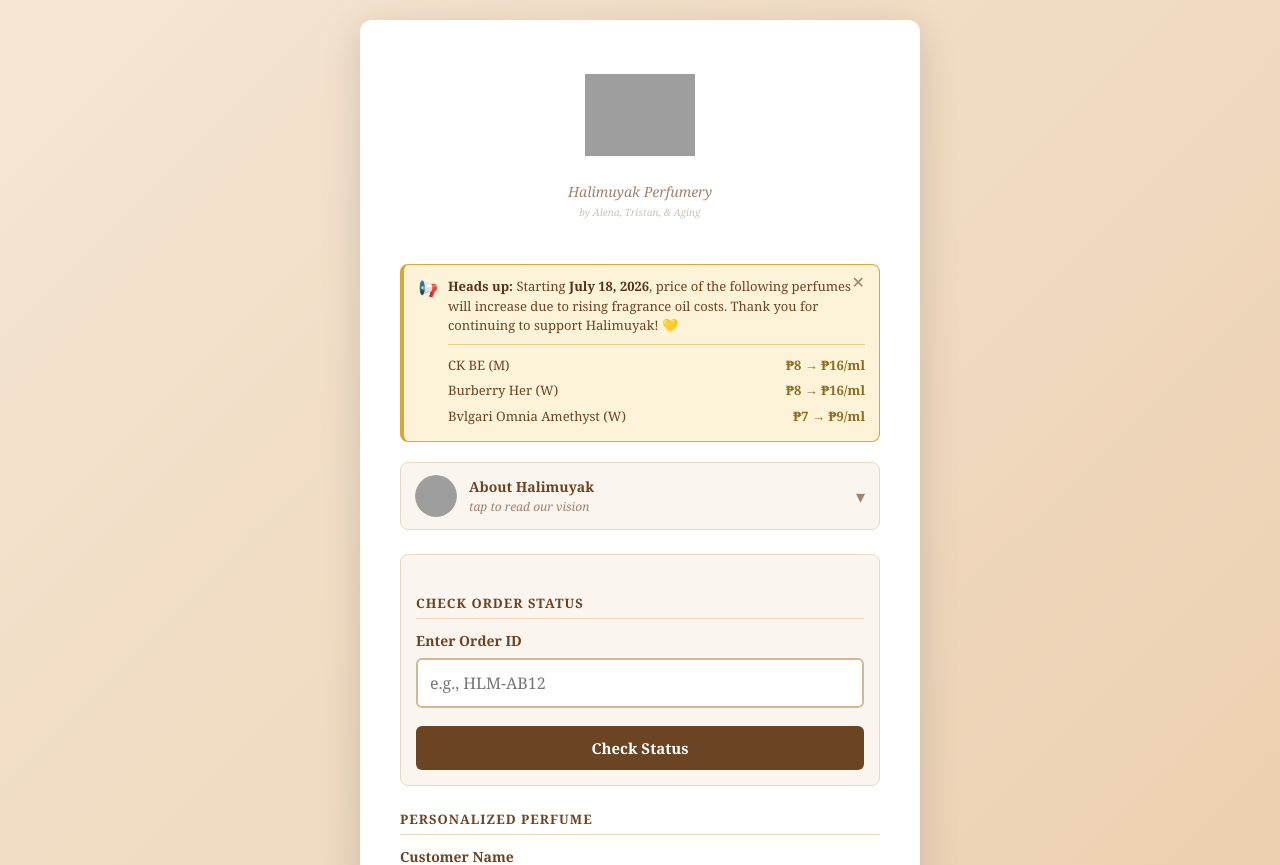
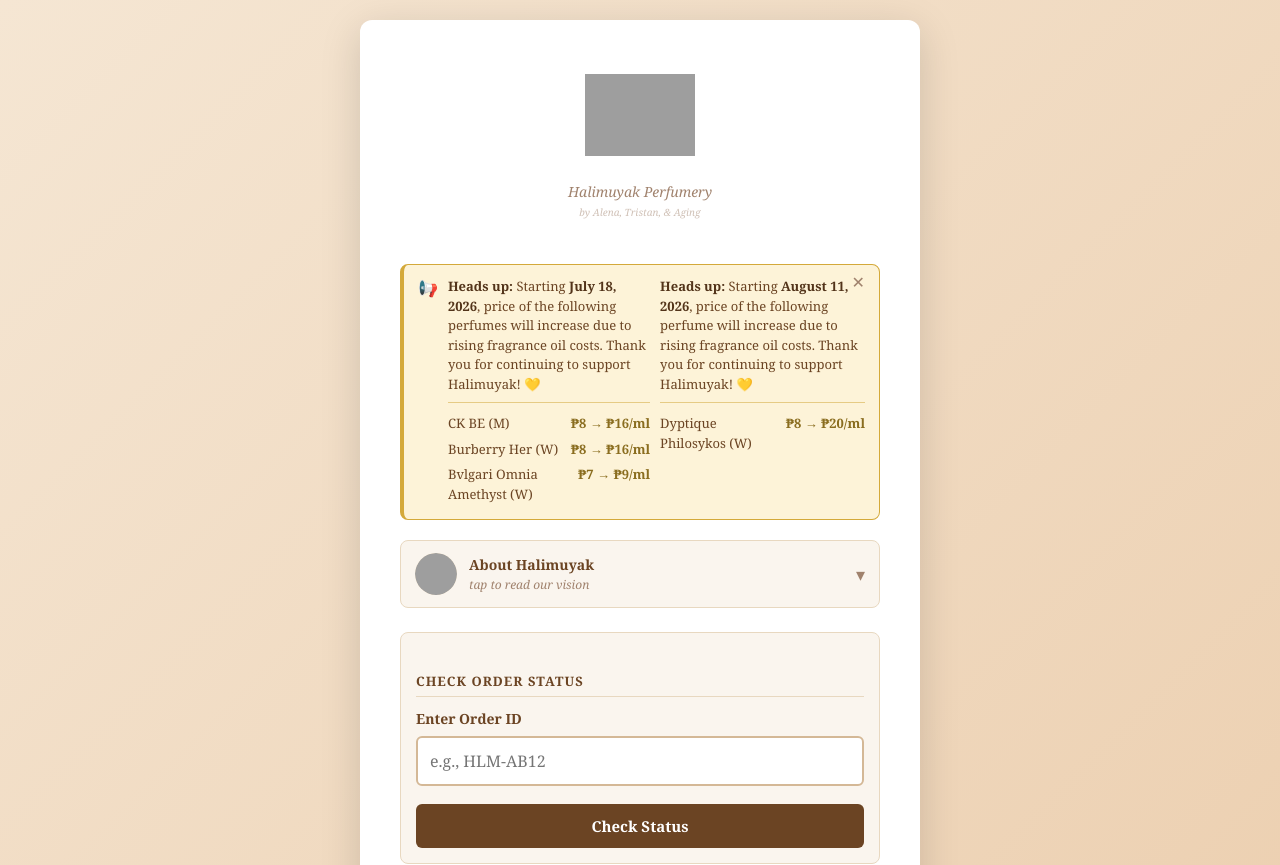
Before and after one commit to pavfluff/halimuyak-app, a Flask app: page / in a window 1280 px wide. Shown: the top 865 px of the page. Run offline with Flask 3, Linux system fonts and the light colour scheme; parts of the project's set-up code (start-up, migrations or seed data) failed here and were passed over; grey boxes are pictures that could not be loaded.

Commit message:
price increase

```diff
--- a/templates/index.html
+++ b/templates/index.html
@@ -399,6 +399,12 @@
                 <li><span class="announcement-item-name">CK BE (M)</span><span class="announcement-item-price">₱8 → ₱16/ml</span></li>
                 <li><span class="announcement-item-name">Burberry Her (W)</span><span class="announcement-item-price">₱8 → ₱16/ml</span></li>
                 <li><span class="announcement-item-name">Bvlgari Omnia Amethyst (W)</span><span class="announcement-item-price">₱7 → ₱9/ml</span></li>
+            </ul>
+        </div>
+        <div class="announcement-text">
+            <strong>Heads up:</strong> Starting <strong>August 11, 2026</strong>, price of the following perfume will increase due to rising fragrance oil costs. Thank you for continuing to support Halimuyak! 💛
+            <ul class="announcement-list">
+                <li><span class="announcement-item-name">Dyptique Philosykos (W)</span><span class="announcement-item-price">₱8 → ₱20/ml</span></li>
             </ul>
         </div>
 
```
